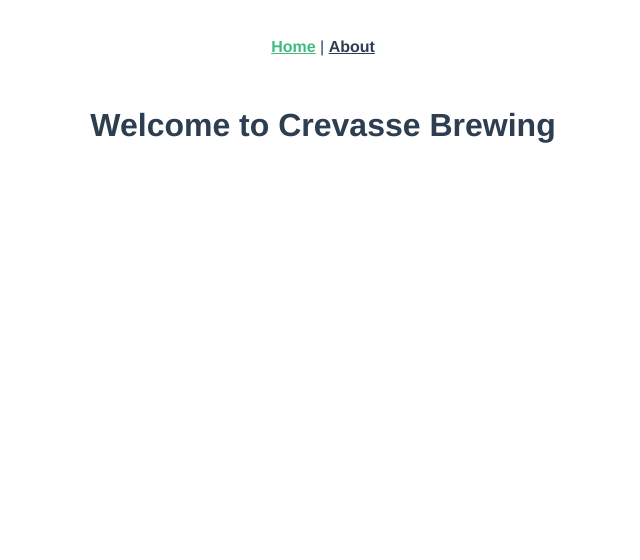
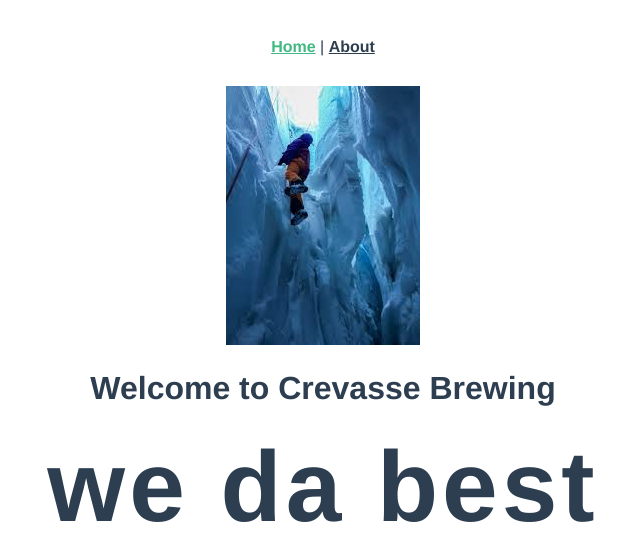
Before and after one commit to drew-haas/crevasse-brewing, a Vue app: page / in a window 1280 px wide. Shown: the top 560 px of the page, without its empty margins (317-957 px from the left). Built offline with nearby package versions, Linux system fonts and the light colour scheme.

Commit message:
add logo and h2 with styles

```diff
--- a/src/views/About.vue
+++ b/src/views/About.vue
@@ -1,5 +1,6 @@
 <template>
   <div class="about">
     <h1>This is an about page</h1>
+    <h2 class="headline">About us</h2>
   </div>
 </template>
--- a/src/views/Home.vue
+++ b/src/views/Home.vue
@@ -1,6 +1,8 @@
 <template>
   <div class="home">
+    <img src="../assets/img/crevasse.jpg">
     <HelloWorld msg="Welcome to Crevasse Brewing"/>
+    <h2 class="headline">we da best</h2>
   </div>
 </template>
 
@@ -15,3 +17,11 @@ export default {
   }
 }
 </script>
+
+<style lang="scss">
+.headline {
+  font-size: 100px;
+  letter-spacing: 4px;
+  margin: 0;
+}
+</style>
```
Also changed, not shown: src/assets/img/crevasse.jpg (added), src/assets/logo.png (deleted).
